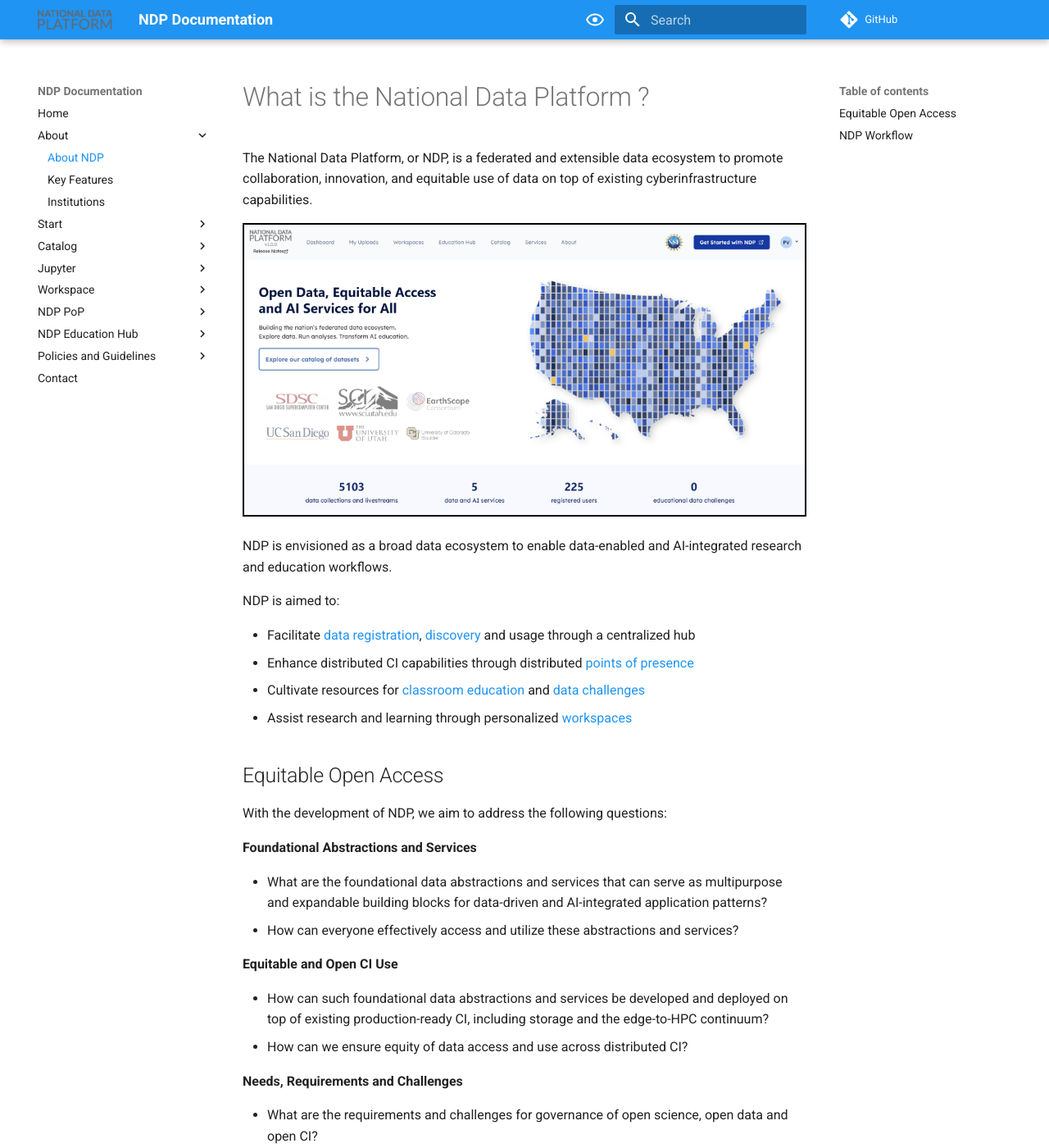
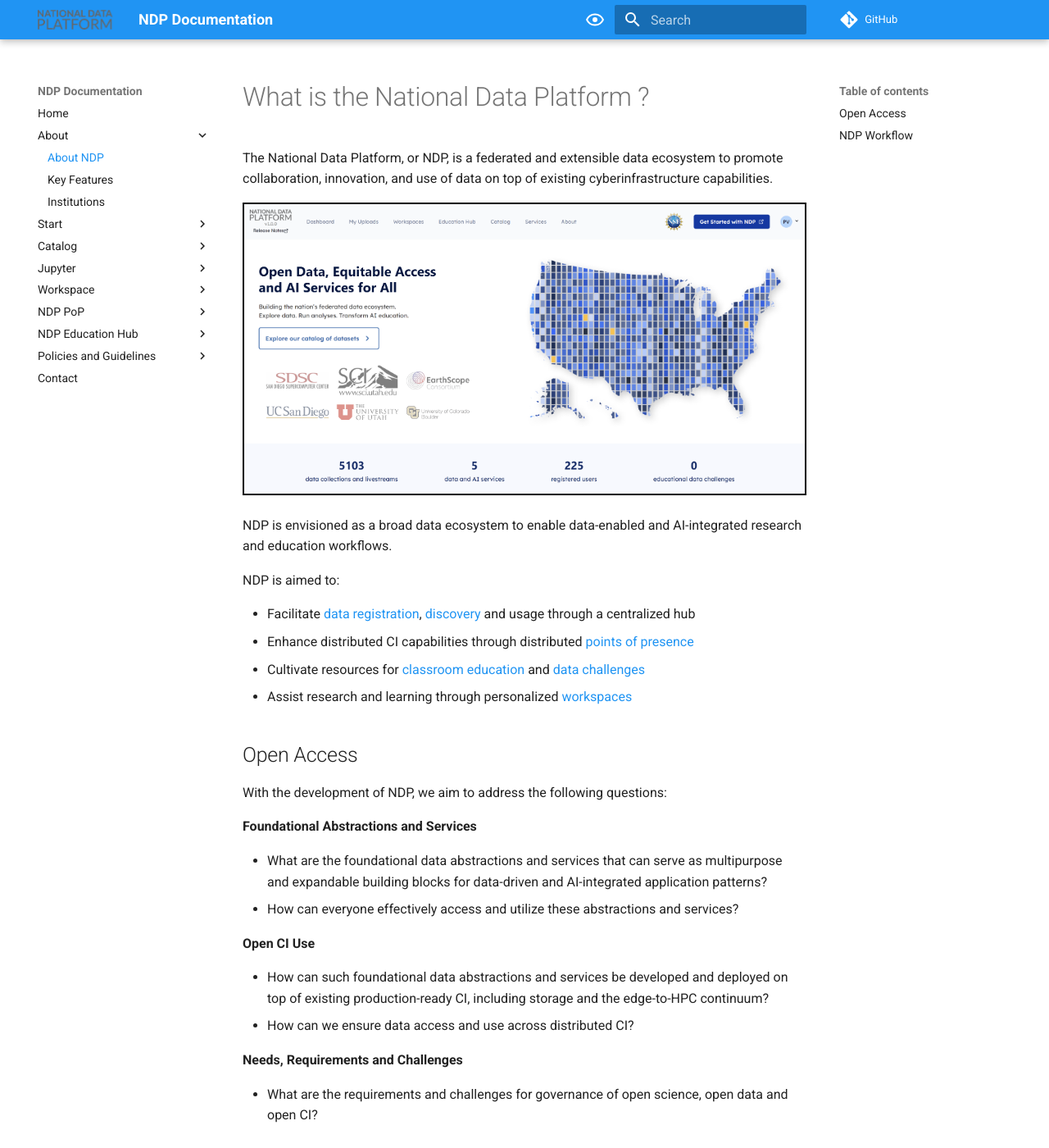
Before and after one commit to national-data-platform/ndp-documentation, an MkDocs documentation site: the page built from docs/general/about.md, in a window 1280 px wide and 1400 px high. Shown: the whole window at 82% size. Built offline with MkDocs 1.6.1 and Material for MkDocs 9.7.7, drawn with Linux system fonts in a browser that asks for light colours; some of the changed text lies outside the part shown.

Commit message:
Updating docs

```diff
--- a/docs/general/about.md
+++ b/docs/general/about.md
@@ -1,6 +1,6 @@
 # What is the National Data Platform ?
 
-The National Data Platform, or NDP, is a federated and extensible data ecosystem to promote collaboration, innovation, and equitable use of data on top of existing cyberinfrastructure capabilities.
+The National Data Platform, or NDP, is a federated and extensible data ecosystem to promote collaboration, innovation, and use of data on top of existing cyberinfrastructure capabilities.
 
 <img src="../images/main-hub.png" style="border: 2px solid black;">
 
@@ -13,7 +13,7 @@ NDP is aimed to:
 - Cultivate resources for [classroom education](../ndp-classroom/index.md) and [data challenges](../)
 - Assist research and learning through personalized [workspaces](../workspace/index.md)
 
-## Equitable Open Access
+## Open Access
 
 With the development of NDP, we aim to address the following questions:
 
@@ -22,15 +22,14 @@ With the development of NDP, we aim to address the following questions:
 - What are the foundational data abstractions and services that can serve as multipurpose and expandable building blocks for data-driven and AI-integrated application patterns?
 - How can everyone effectively access and utilize these abstractions and services?
 
-**Equitable and Open CI Use**
+**Open CI Use**
 
 - How can such foundational data abstractions and services be developed and deployed on top of existing production-ready CI, including storage and the edge-to-HPC continuum?
-- How can we ensure equity of data access and use across distributed CI?
+- How can we ensure data access and use across distributed CI?
 
 **Needs, Requirements and Challenges**
 
 - What are the requirements and challenges for governance of open science, open data and open CI?
-- What are the required guardrails for protecting privacy, civil rights and civil liberties that will ensure a more equitable use of data systems and services?
 
 ## NDP Workflow
 
```
Also changed, not shown: docs/education-hub/index.md (+1 -1 lines), docs/general/key-features.md (+1 -8 lines), docs/ndp-modules/index.md (+2 -2 lines).
